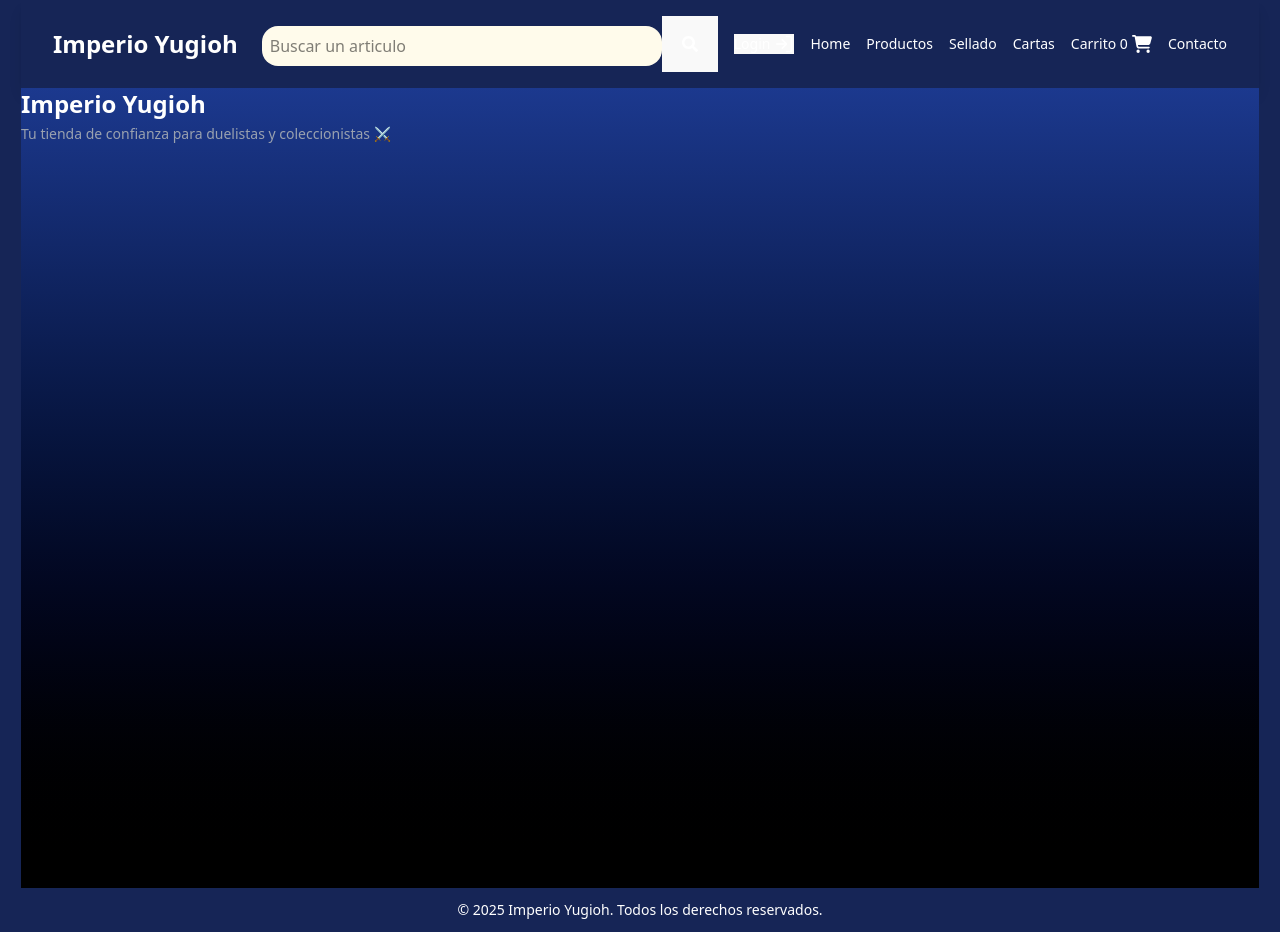
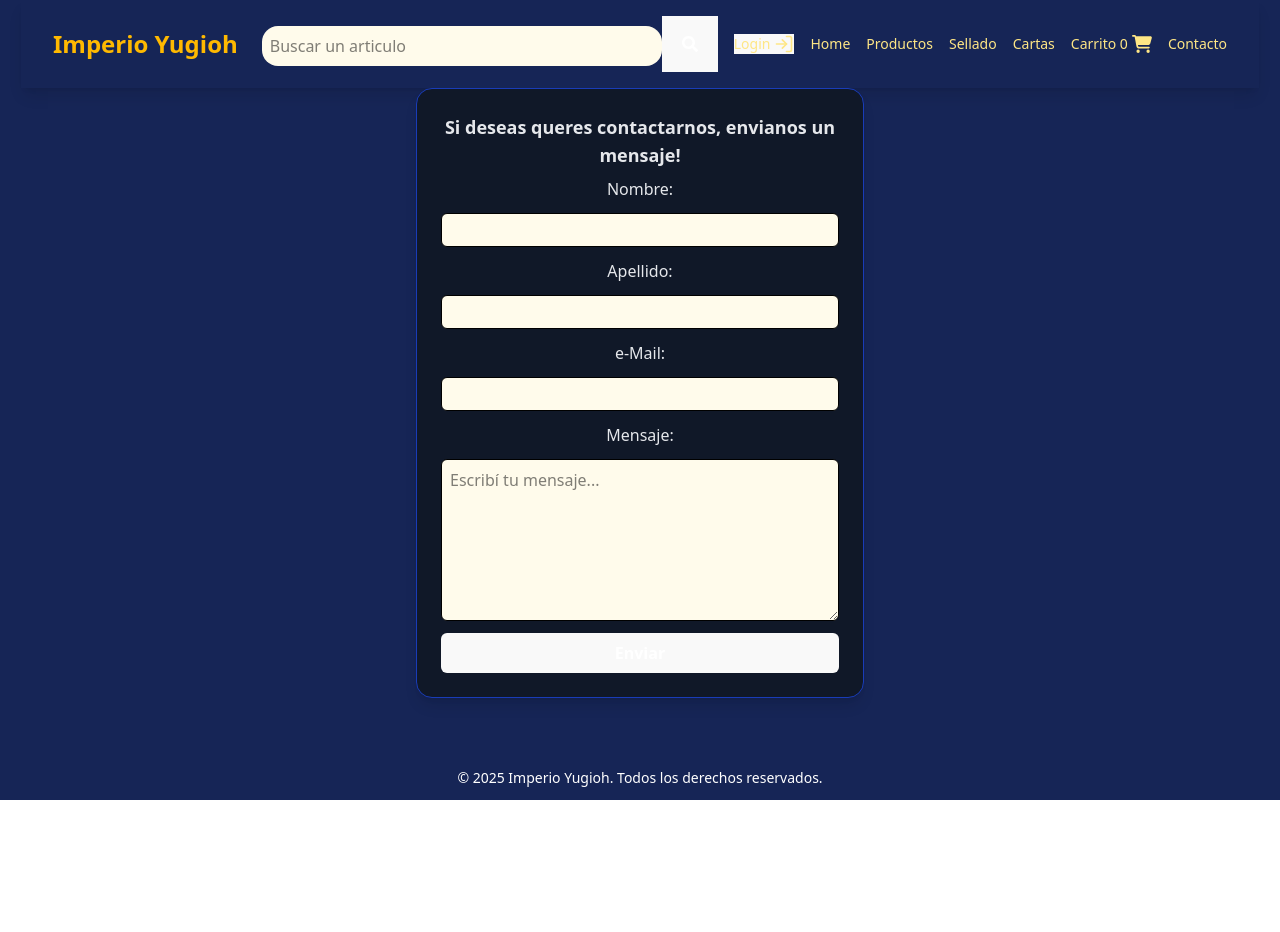
Before and after one commit to spawnew/tienda, a React (Vite) app: page /contacto in a window 1280 px wide. After the commit the page ends 800 px from the top, so only its background shows below. Built offline with nearby package versions, Linux system fonts and the light colour scheme.

Commit message:
añadido de boton para vaciar carrito total del carrito y componente de contacto

```diff
--- a/src/Componentes/Carrito/Carrito.jsx
+++ b/src/Componentes/Carrito/Carrito.jsx
@@ -4,24 +4,35 @@
 import ContextCart from '../../Context/ContextCart.jsx'
 
 const Carrito = () => {
-  const { cart } = useContext(ContextCart)
+  const { cart,deleteCart } = useContext(ContextCart)
+
    console.log(cart)
    return (
-    <div className='flex flex-col min-h-screen items-center text-gray-950 bg-gradient-to-b   from-blue-900 to-black'>
+    <div className='flex flex-col min-h-screen items-center text-gray-950 '>
 
        {cart.length === 0 ? (
         <h2 className='text-amber-50'>El carrito está vacío</h2>
       ) : (
         cart.map((item) => (
-          <div className='text-amber-100 w-3xl flex flex-col m-2 bg-gradient-to-r from-blue-950 via-blue-500 to-blue-950 ' key={item.id}>
+          <div className='text-amber-100 w-3xl flex flex-col m-2 bg-gray-800 ' key={item.id}>
             <div className='flex flex-row justify-around '><h2>{item.name}</h2>
             <p>Cantidad: {item.cantidad}</p>
               <p>Precio  ${(item.price) * Number(item.cantidad)}</p>
-              <p className=''></p>
+
             </div>
+
           </div>
         ))
-      )}
+
+       )}
+
+       <p className='font-extrabold text-amber-100 '>Total a pagar: $ {cart.reduce((acc, p) => acc + p.price * p.cantidad, 0)}</p>
+       <div className='flex gap-4'>
+       <button className="bg-blue-800 font-bold text-amber-200 p-1 rounded hover:border-amber-200 hover:border-2"
+         onClick={() => deleteCart()}>Vaciar Carrito</button>
+       <button className="bg-blue-800 font-bold text-amber-200 p-1 rounded hover:border-amber-200 hover:border-2"
+         onClick={() => deleteCart()}>Comprar</button>
+       </div>
     </div>
   )
 }
--- a/src/Componentes/Contacto/Contacto.jsx
+++ b/src/Componentes/Contacto/Contacto.jsx
@@ -1,20 +1,66 @@
-import React from 'react'
-
 const Contacto = () => {
   return (
-    <div className=' min-h-screen bg-gradient-to-b   from-blue-900 to-black'>
+    <div className="flex flex-col al  items-center justify-center  ">
 
 
+      <div className="flex flex-col justify-center items-center text-white px-4">
+       <form
+          action="https://formspree.io/f/xjkwddaw"
+          method="post"
+          id="form"
+          className="w-full max-w-md bg-gray-900 text-gray-200 mb-4 shadow-lg flex flex-col space-y-3 p-6 rounded-2xl border border-blue-800"
+        >
+          <legend className="text-lg font-bold mb-2 text-center">
+            Si deseas queres contactarnos, envianos un mensaje!
+          </legend>
 
+          <label htmlFor="nombre">Nombre:</label>
+          <input
+            className="bg-amber-50 text-black rounded-md px-2 py-1 border border-black"
+            type="text"
+            id="nombre"
+            name="nombre"
+            required
+          />
 
+          <label htmlFor="apellido">Apellido:</label>
+          <input
+            className="bg-amber-50 text-black rounded-md px-2 py-1 border border-black"
+            type="text"
+            id="apellido"
+            name="apellido"
+            required
+          />
 
-        <div className="text-center md:text-left">
-          <h2 className="text-2xl font-bold text-white">Imperio Yugioh</h2>
-          <p className="text-sm text-gray-400 mt-1">
-            Tu tienda de confianza para duelistas y coleccionistas ⚔️
-          </p>
-        </div>
-    </div>
+          <label htmlFor="email">e-Mail:</label>
+          <input
+            className="bg-amber-50 text-black rounded-md px-2 py-1 border border-black"
+            type="email"
+            id="email"
+            name="email"
+            required
+          />
+
+          <label htmlFor="mensaje">Mensaje:</label>
+          <textarea
+            className="bg-amber-50 text-black rounded-md px-2 py-2 border border-black"
+            name="comentario"
+            id="mensaje"
+            placeholder="Escribí tu mensaje..."
+            cols="30"
+            rows="6"
+            required
+          ></textarea>
+
+          <button
+            type="submit"
+            className="bg-blue-700 hover:bg-blue-600 text-white px-4 py-2 rounded-md font-semibold transition-all"
+          >
+            Enviar
+          </button>
+        </form>
+      </div>
+  </div>
   )
 }
 
--- a/src/Componentes/Navbar/Navbar.jsx
+++ b/src/Componentes/Navbar/Navbar.jsx
@@ -15,7 +15,7 @@
 
       <div className="flex flex-col md:flex-row items-center gap-6">
         <NavLink to="/">
-          <h1 className="font-bold text-2xl hover:scale-105 transition">Imperio Yugioh</h1>
+          <h1 className="font-bold text-2xl hover:scale-105 transition text-amber-400">Imperio Yugioh</h1>
         </NavLink>
 
         <div className="w-full md:w-auto">
@@ -24,7 +24,7 @@
       </div>
 
 
-      <ul className="flex flex-col md:flex-row items-center gap-4 text-lg md:text-sm font-medium">
+      <ul className="flex flex-col text-amber-200 md:flex-row items-center gap-4 text-lg md:text-sm font-medium">
 
        <Link to="/admin">
         <li>
--- a/src/Componentes/Productos/ItemDetail/ItemDetail.jsx
+++ b/src/Componentes/Productos/ItemDetail/ItemDetail.jsx
@@ -12,7 +12,8 @@
 <div>
 
         <Item {...detail}>
-        <button onClick={() => agregar(detail)}>Agregar al carrito</button>
+                <button className="bg-blue-800 font-bold text-amber-200 p-1 rounded hover:border-amber-200 hover:border-2"
+                    onClick={() => agregar(detail)}>Agregar al carrito</button>
         </Item>
 </div>
 
--- a/src/Context/ContextCart.jsx
+++ b/src/Context/ContextCart.jsx
@@ -22,8 +22,16 @@
     return cart.length;
 }
 
-    const carrito = {
-        cart, setCart, agregar,contar
+
+const deleteCart = () => {
+    setCart([]);
+}
+ const carrito = {
+        cart,
+        setCart,
+        agregar,
+        contar,
+        deleteCart
     }
 return (
         <ContextCart.Provider value={carrito}>
```
